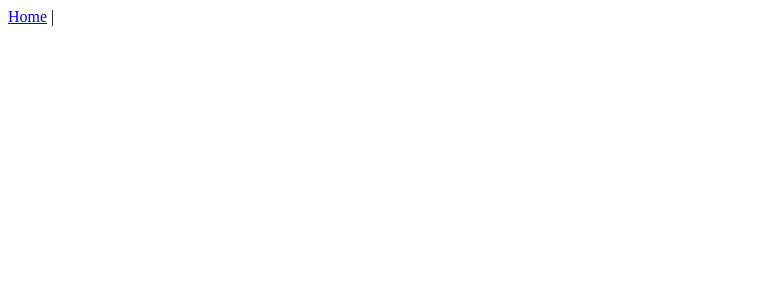
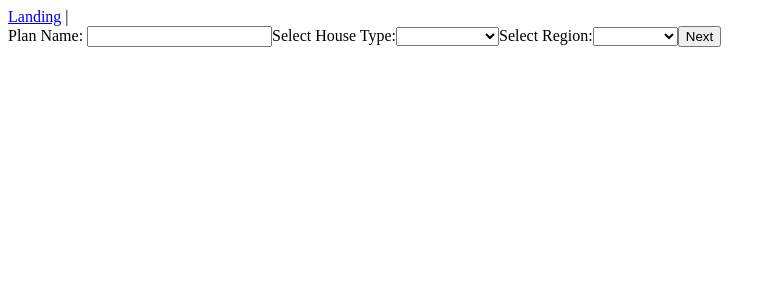
Before and after one commit to jonbiveo/house-planner, a Vue app in the folder vue/: page /details in a window 1280 px wide. Shown: the top 300 px of the page, without its empty margins (0-776 px from the left). Built offline with nearby package versions, Linux system fonts and the light colour scheme.

Commit message:
Created user landing. Created beginnings of floor plan builder.

```diff
--- a/vue/src/App.vue
+++ b/vue/src/App.vue
@@ -1,7 +1,7 @@
 <template>
   <div id="app">
     <div id="nav">
-      <router-link v-bind:to="{ name: 'home' }">Home</router-link>&nbsp;|&nbsp;
+      <router-link v-bind:to="{ name: 'landing' }">Landing</router-link>&nbsp;|&nbsp;
       <router-link v-bind:to="{ name: 'logout' }" v-if="$store.state.token != ''">Logout</router-link>
     </div>
     <router-view />
--- /dev/null
+++ b/vue/src/components/PlanDetails.vue
@@ -0,0 +1,47 @@
+<template>
+  <div>
+    <div>
+      <form>
+        Plan Name:
+        <input type="text" v-model="planBase.name" />
+        <label for="house-types">Select House Type:</label>
+        <select name="house-types" v-model="planBase.houseType">
+          <option value="single">Single-Family</option>
+          <option value="detached">Detached</option>
+          <option value="townhouse">Townhouse</option>
+        </select>
+        <label for="region-types">Select Region:</label>
+        <select name="region-types" v-model="planBase.region">
+          <option value="Northeast">Northeast</option>
+          <option value="South">South</option>
+          <option value="Southwest">Southwest</option>
+          <option value="Midwest">Midwest</option>
+          <option value="West">West</option>
+        </select>
+        <input type="button" value="Next" />
+      </form>
+    </div>
+  </div>
+</template>
+
+<script>
+export default {
+  data() {
+    return {
+      planBase: {
+        name: "",
+        houseType: "",
+        region: "",
+      },
+    };
+  },
+  methods: {
+    saveBase() {
+      console.log("b");
+    },
+  },
+};
+</script>
+
+<style>
+</style>
--- a/vue/src/router/index.js
+++ b/vue/src/router/index.js
@@ -1,10 +1,11 @@
 import Vue from 'vue'
 import Router from 'vue-router'
-import Home from '../views/Home.vue'
+import Landing from '../views/Landing.vue'
 import Login from '../views/Login.vue'
 import Logout from '../views/Logout.vue'
 import Register from '../views/Register.vue'
 import store from '../store/index'
+import Details from '../views/Details.vue'
 
 Vue.use(Router)
 
@@ -23,8 +24,8 @@ const router = new Router({
   routes: [
     {
       path: '/',
-      name: 'home',
-      component: Home,
+      name: 'landing',
+      component: Landing,
       meta: {
         requiresAuth: true
       }
@@ -53,6 +54,14 @@ const router = new Router({
         requiresAuth: false
       }
     },
+    {
+      path: "/details",
+      name: "details",
+      component: Details,
+      meta: {
+        requiresAuth: false
+      }
+    },
   ]
 })
 
--- /dev/null
+++ b/vue/src/views/Details.vue
@@ -0,0 +1,16 @@
+<template>
+<plan-details/>
+</template>
+
+<script>
+import PlanDetails from '../components/PlanDetails.vue'
+export default {
+  components: { PlanDetails },
+
+}
+</script>
+
+
+<style>
+
+</style>
--- a/vue/src/views/Home.vue
+++ /dev/null
@@ -1,12 +0,0 @@
-<template>
-  <div class="home">
-    <h1>Home</h1>
-    <p>You must be authenticated to see this</p>
-  </div>
-</template>
-
-<script>
-export default {
-  name: "home"
-};
-</script>
--- /dev/null
+++ b/vue/src/views/Landing.vue
@@ -0,0 +1,15 @@
+<template>
+  <div class="landing">
+    <h1>Landing</h1>
+    <p>You must be authenticated to see this</p>
+    <div>
+      <router-link v-bind:to="{name: 'details'}">New Plan</router-link>
+    </div>
+  </div>
+</template>
+
+<script>
+export default {
+  name: "landing",
+};
+</script>
```
